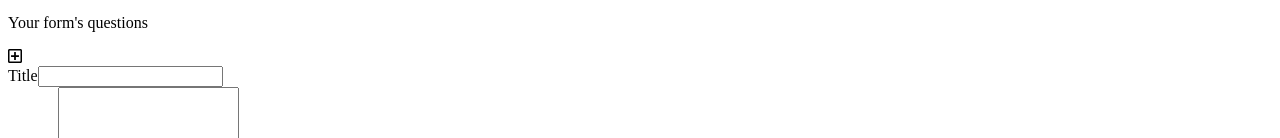
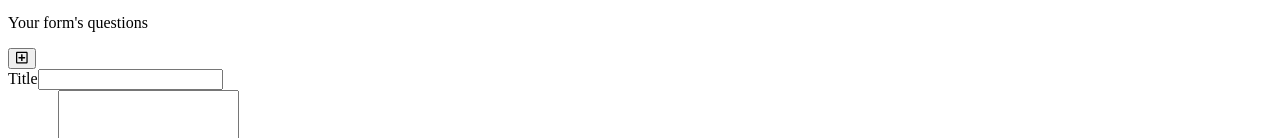
Before and after one commit to ayrat-gimranov/peak, a Next.js app: page /forms/new in a window 1280 px wide. Shown: the part 235-373 px from the top of the page. Built offline with nearby package versions, Linux system fonts and the light colour scheme; no server answers.

Commit message:
Add hover style to Add Question button

```diff
--- a/pages/forms/edit/[id].tsx
+++ b/pages/forms/edit/[id].tsx
@@ -127,7 +127,9 @@ const EditForm = ({ form }) => {
 
         <div className='flex items-center justify-between mt-6 mb-2'>
           <p className='text-xl'>Your form's questions</p>
-          <FontAwesomeIcon icon={faPlusSquare} className='text-xl text-purple' onClick={handleAddQuestion} />
+          <button onClick={handleAddQuestion}>
+            <FontAwesomeIcon icon={faPlusSquare} className='text-xl text-purple hover:text-purple-dark' />
+          </button>
         </div>
 
         <div className='mb-20 space-y-4'>
--- a/pages/forms/new.tsx
+++ b/pages/forms/new.tsx
@@ -34,7 +34,7 @@ const NewForm = () => {
   }, []);
 
   const handleAddQuestion = () => {
-    const lastRef = questions[questions.length - 1].ref;
+    const lastRef = questions[questions.length - 1]?.ref || 0;
     const newQuestion = {ref: lastRef + 1, title: '', answer: ''};
     setQuestions([...questions, newQuestion]);
   };
@@ -88,7 +88,9 @@ const NewForm = () => {
 
         <div className='flex items-center justify-between mt-6 mb-2'>
           <p className='text-xl'>Your form's questions</p>
-          <FontAwesomeIcon icon={faPlusSquare} className='text-xl text-purple' onClick={handleAddQuestion} />
+          <button onClick={handleAddQuestion}>
+            <FontAwesomeIcon icon={faPlusSquare} className='text-xl text-purple hover:text-purple-dark'/>
+          </button>
         </div>
 
         <div className='mb-20 space-y-4'>
```
